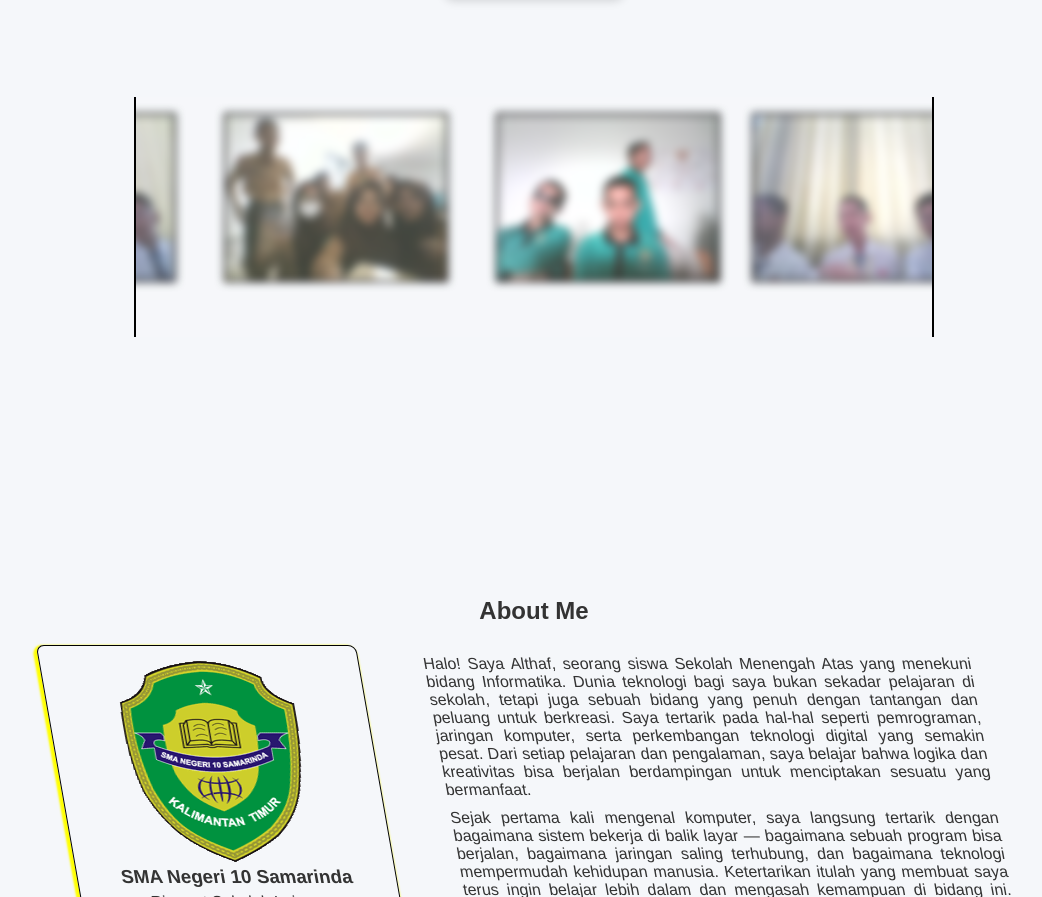
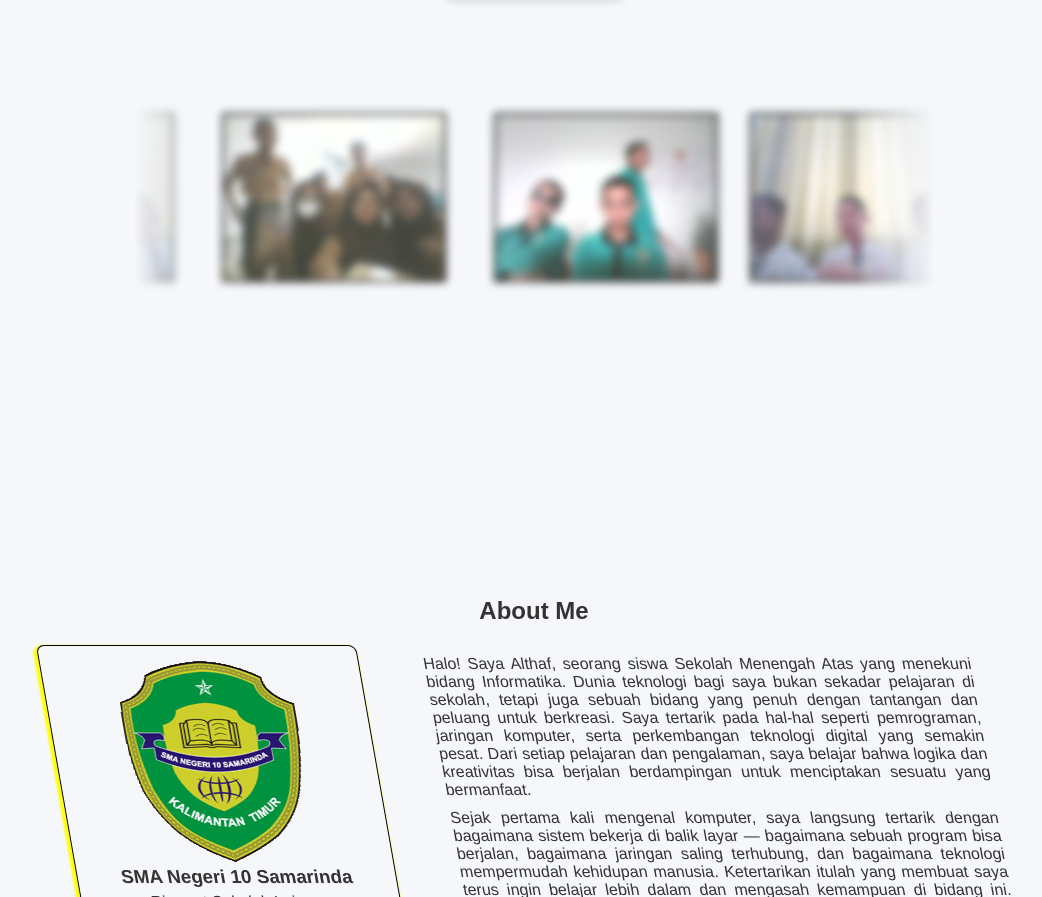
Before and after one commit to bLACKJoi/hahahihi, a plain HTML site: page index.html in a window 1280 px wide. Shown: the part 1183-2080 px from the top of the page, without its empty margins (106-1148 px from the left). Drawn offline with nearby package versions, Linux system fonts and the light colour scheme.

Commit message:
carousel

```diff
--- a/style.css
+++ b/style.css
@@ -21,7 +21,7 @@ section{padding:80px 100px;text-align:center}
 #home p{font-size:18px;opacity:.9}
 .huhu {display: flex;gap: 5px;}
 
-.carousel{margin:100px auto;width:100vh;display:flex;border-inline:2px solid #000;overflow-x:auto;gap:1em;scrollbar-width:none}
+.carousel{margin:100px auto;width:100vh;display:flex;overflow-x:hidden;gap:1em;scrollbar-width:none;mask:linear-gradient(90deg,#0000,#000 10% 90%,#0000);}
 .carousel::-webkit-scrollbar{display:none}
 .group{display:flex;align-items:center;justify-content:center;background:rgba(255,255,255,.1);gap:1em;margin-right:-1em;animation:spin 4s linear infinite}
 .card-c{flex:0 0 8em;height:15em;padding:1em;text-align:center;border-radius:.2em}
```
